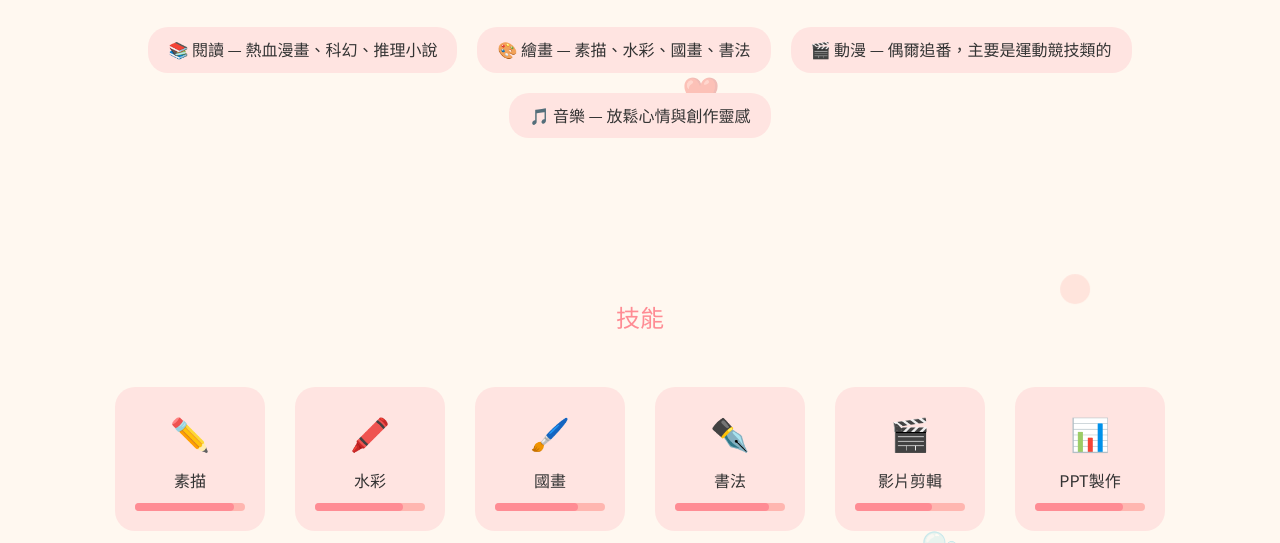
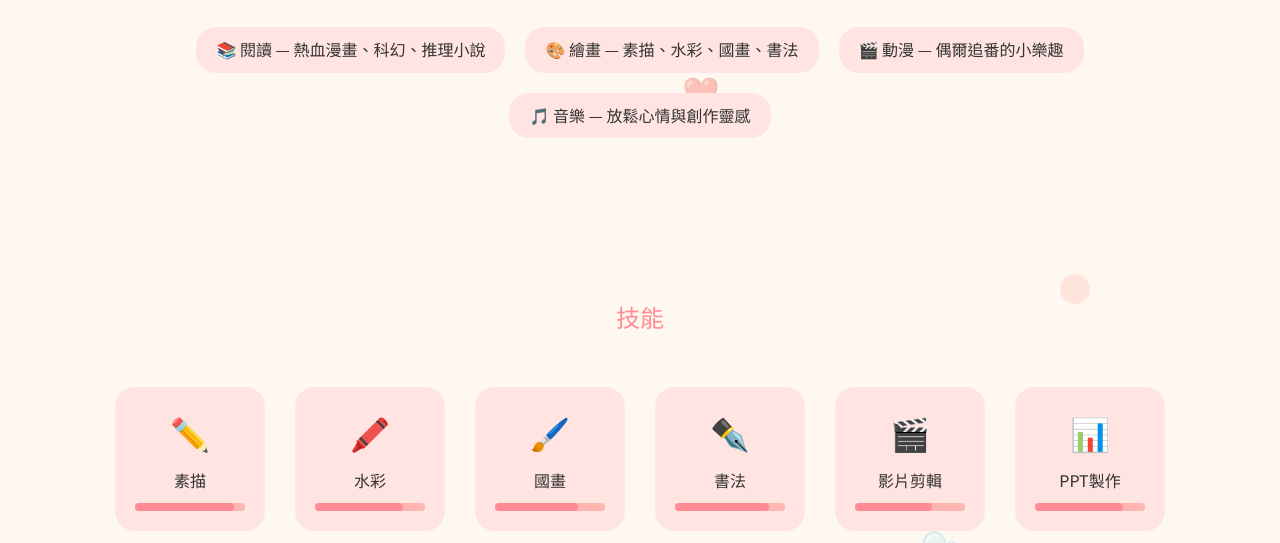
Before and after one commit to WMJKAI24/WMJKAI24.github.io, a plain HTML site: page index.html in a window 1280 px wide. Shown: the part 557-1100 px from the top of the page. Drawn offline with Linux system fonts and the light colour scheme.

Commit message:
Update index.html

```diff
--- a/index.html
+++ b/index.html
@@ -188,14 +188,14 @@ footer { text-align:center; padding:20px; background:#FFF2F0; color:#555; }
   <div class="about">
     <div class="avatar-emoji">👩‍🎨</div>
     <div class="text">
-      <p>Hi!我是王姳蓉，我是一個辯論家形格的人(ENTP)，我來自府城-台南，平時喜歡探索各種創意的表達方式，熱愛學習新知並挑戰自我。我的學習歷程涵蓋程式設計與藝術創作：從 ESP32 的硬體實作，到素描、水彩、國畫、書法的藝術練習，每個領域都讓我充滿好奇與熱情。</p>
+      <p>Hi! 我是王姳蓉，我是一個辯論家形格的人(ENTP)，我來自府城-台南，平時喜歡探索各種創意的表達方式，熱愛學習新知並挑戰自我。我的學習歷程涵蓋程式設計與藝術創作：從 ESP32 的硬體實作，到素描、水彩、國畫、書法的藝術練習，每個領域都讓我充滿好奇與熱情。</p>
       <p>我喜歡閱讀熱血漫畫、科幻小說與推理小說，也偶爾會追動漫。在日常生活中，我透過音樂放鬆心情，創作理念是「簡單而有深度」，目前短期目標是出國做交換生，希望拓展國際視野並持續創作分享作品。</p>
     </div>
   </div>
   <div class="interests">
     <div class="interest">📚 閱讀 — 熱血漫畫、科幻、推理小說</div>
     <div class="interest">🎨 繪畫 — 素描、水彩、國畫、書法</div>
-    <div class="interest">🎬 動漫 — 偶爾追番，主要是運動競技類的</div>
+    <div class="interest">🎬 動漫 — 偶爾追番的小樂趣</div>
     <div class="interest">🎵 音樂 — 放鬆心情與創作靈感</div>
   </div>
 </section>
```
